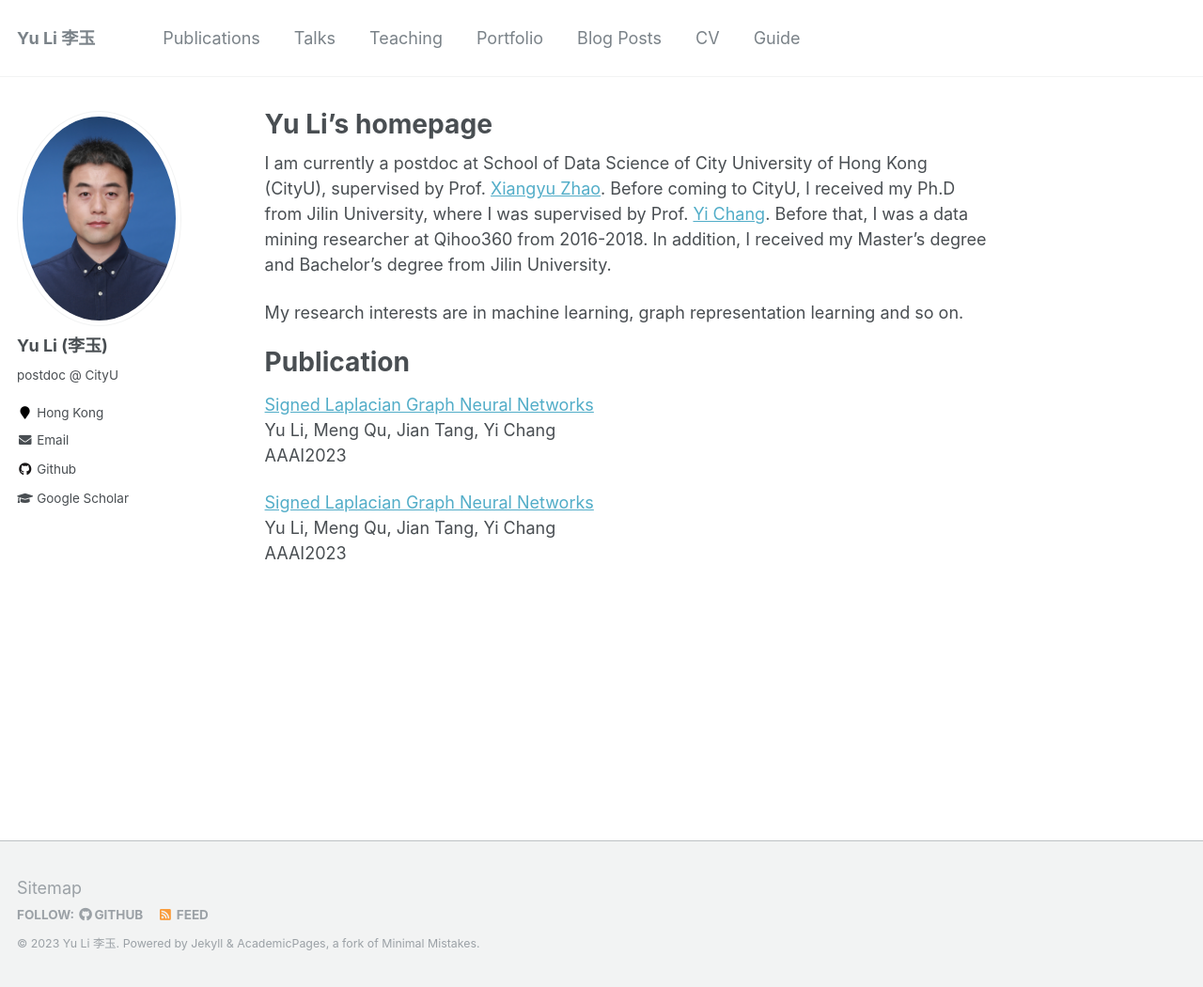
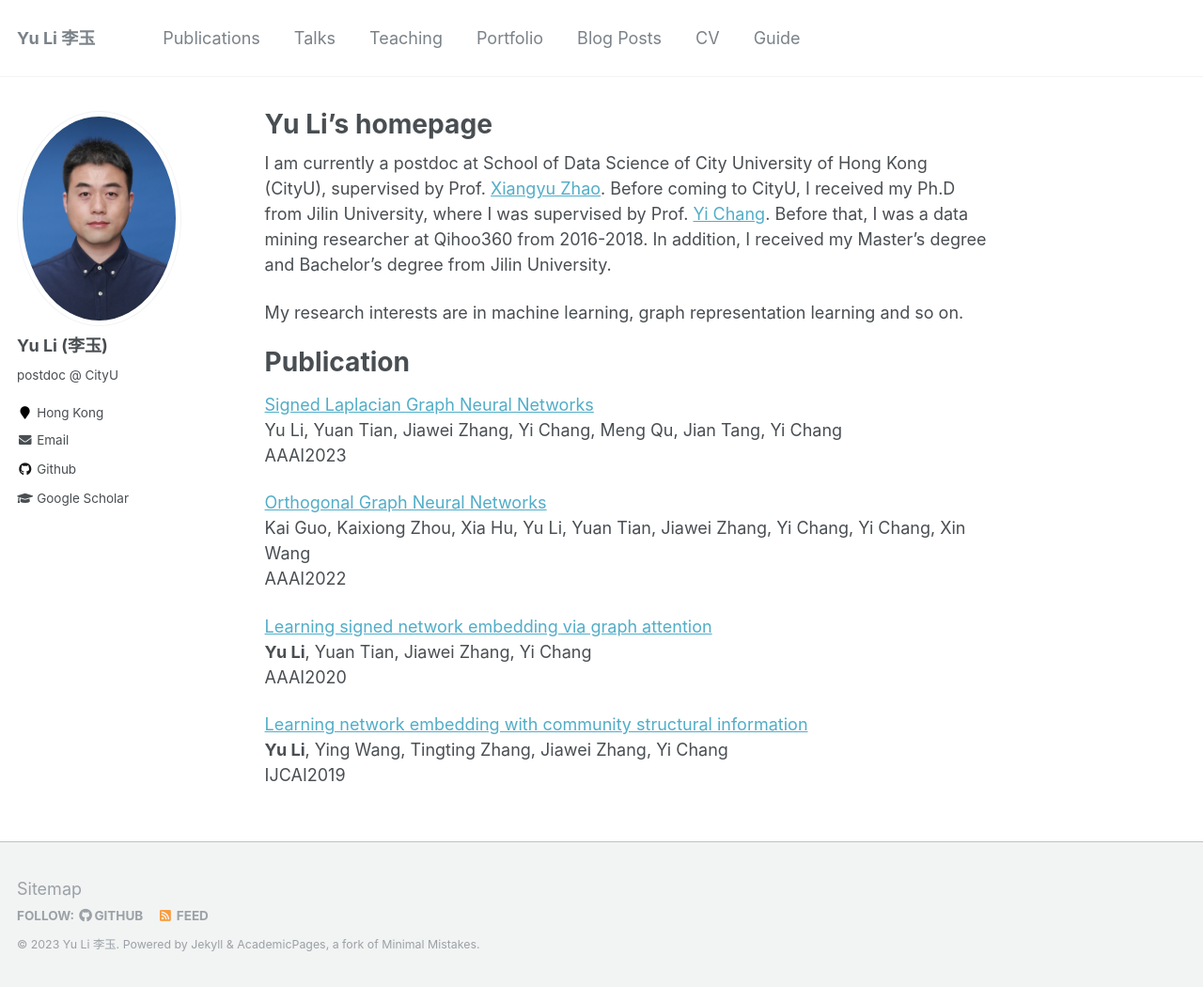
Before and after one commit to liyu1990/liyu1990.github.io, a Jekyll site: the page built from _pages/about.md, in a window 1280 px wide and 1050 px high. Shown: the whole window at 94% size. Built offline with Jekyll 4.4.1, drawn with Linux system fonts in a browser that asks for light colours.

Commit message:
Update about.md

```diff
--- a/_pages/about.md
+++ b/_pages/about.md
@@ -17,9 +17,17 @@ My research interests are in machine learning, graph representation learning and
 Publication
 ======
 [Signed Laplacian Graph Neural Networks](http://liyu1990.github.io/files/paper2.pdf)
-Yu Li, Meng Qu, Jian Tang, Yi Chang
+Yu Li, Yuan Tian, Jiawei Zhang, Yi Chang, Meng Qu, Jian Tang, Yi Chang
 AAAI2023
 
-[Signed Laplacian Graph Neural Networks](http://liyu1990.github.io/files/paper2.pdf)
-Yu Li, Meng Qu, Jian Tang, Yi Chang
-AAAI2023
+[Orthogonal Graph Neural Networks](http://liyu1990.github.io/files/paper2.pdf)
+Kai Guo, Kaixiong Zhou, Xia Hu, Yu Li, Yuan Tian, Jiawei Zhang, Yi Chang, Yi Chang, Xin Wang
+AAAI2022
+
+[Learning signed network embedding via graph attention](http://liyu1990.github.io/files/paper2.pdf)
+**Yu Li**, Yuan Tian, Jiawei Zhang, Yi Chang
+AAAI2020
+
+[Learning network embedding with community structural information](http://liyu1990.github.io/files/paper2.pdf)
+**Yu Li**, Ying Wang, Tingting Zhang, Jiawei Zhang, Yi Chang
+IJCAI2019
```
